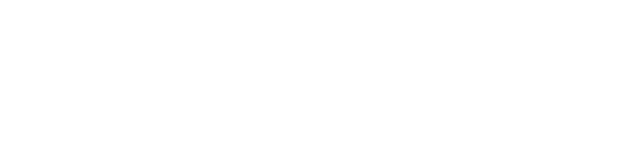
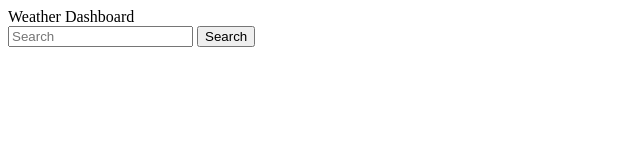
Before and after one commit to amymckellar/weather-dashboard, a plain HTML site: page index.html in a window 1280 px wide. Shown: the whole page, without its empty margins (0-640 px from the left). Drawn offline with Linux system fonts and the light colour scheme.

Commit message:
updating html file

```diff
--- a/Assets/css/style.css
+++ b/Assets/css/style.css
@@ -0,0 +1,5 @@
+.container {
+  font-family: Cambria, Cochin, Georgia, Times, "Times New Roman", serif;
+  font-size: 100px;
+  font-weight: bold;
+}
--- a/index.html
+++ b/index.html
@@ -4,9 +4,30 @@
     <meta charset="UTF-8" />
     <meta http-equiv="X-UA-Compatible" content="IE=edge" />
     <meta name="viewport" content="width=device-width, initial-scale=1.0" />
+    <link rel="stylsheet" href="./assets/css/style.css" />
     <title>Weather Dashboard</title>
-    <!--Linking to css file-->
-    <link rel="stylsheet" href="./assets/css/style.css" />
   </head>
-  <body></body>
+  <!-- adding the top header-->
+  <nav class="navbar navbar-light bg-light">
+    <div class="container-fluid">
+      <span class="navbar-text"> Weather Dashboard </span>
+    </div>
+  </nav>
+  <!-- adding a search panel-->
+  <nav class="navbar navbar-light bg-light">
+    <div class="container-fluid">
+      <form class="d-flex">
+        <input
+          class="form-control me-2"
+          type="search"
+          placeholder="Search"
+          aria-label="Search"
+        />
+        <button class="btn btn-outline-success" type="submit">Search</button>
+      </form>
+    </div>
+  </nav>
+  <body>
+    </main>
+  </body>
 </html>
```
